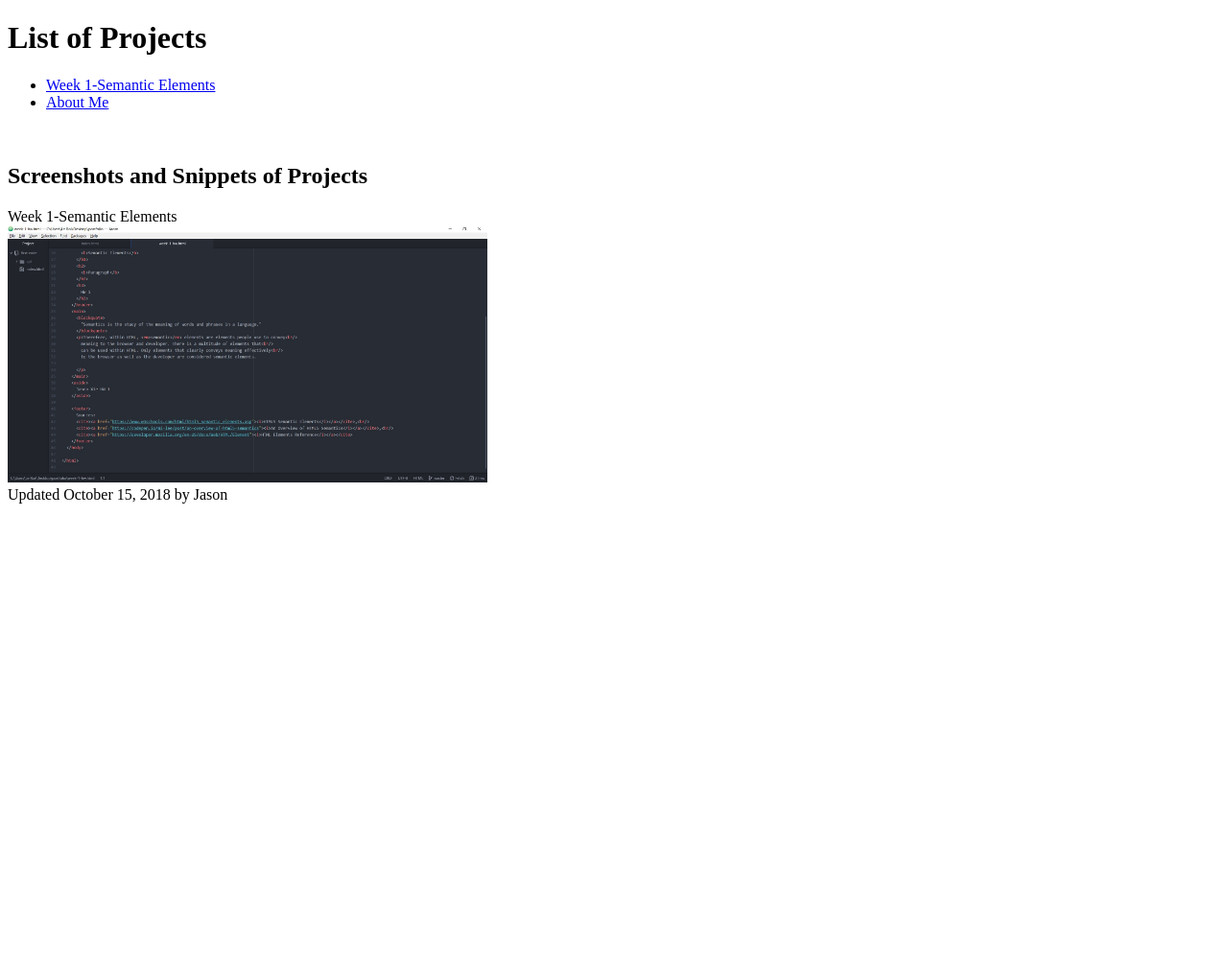
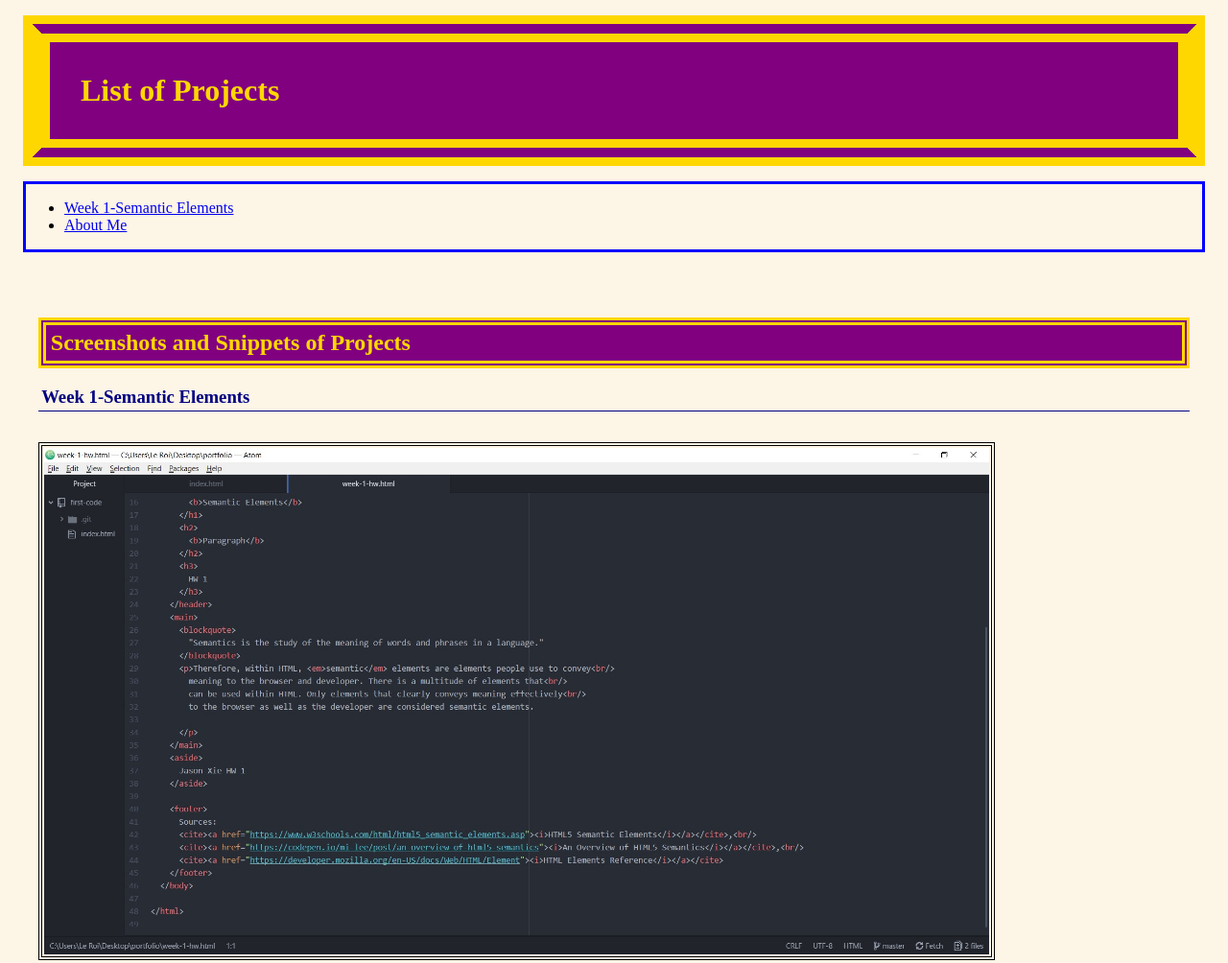
Before and after one commit to JayFro55/portfolio, a plain HTML site: page index.html in a window 1280 px wide. Shown: the top 1004 px of the page at 96% size. Before the commit the page ends 800 px from the top, so only its background shows below. Drawn offline with Linux system fonts and the light colour scheme.

Commit message:
Final Week 3 HW changes

```diff
--- a/index.html
+++ b/index.html
@@ -3,6 +3,8 @@
   <head>
     <meta charset ="utf-8">
     <title>Portfolio</title>
+    <link rel="stylesheet" type="text/css"
+    href="styles/stylesheet.css">
   </head>
   <body>
     <header>
@@ -16,8 +18,10 @@
     </nav>
     <article>
       <br/>
+      <br/>
       <h2>Screenshots and Snippets of Projects</h2>
-      Week 1-Semantic Elements<br/><img src="images/week-1-hw.jpg" alt="Week 1 HW Screenshot" width="500">
+      <h3>Week 1-Semantic Elements</h3>
+      <img src="images/week-1-hw.jpg" alt="Week 1 HW Screenshot" width="500">
     </article>
     <footer>
       Updated October 15, 2018 by Jason
--- a/styles/stylesheet.css
+++ b/styles/stylesheet.css
@@ -0,0 +1,58 @@
+body{
+  background-color: oldlace;
+}
+h1{
+  color: gold;
+  /*border-style: groove;*/
+  /*border: 15px groove rebeccapurple;*/
+  border-top: double;
+  border-right: solid;
+  border-left: solid;
+  border-bottom: double;
+  border-color: gold;
+  border-width: 1.8rem;
+  padding: 2rem;
+  margin: 1rem;
+  background-color: purple;
+}
+nav{
+  border-color: blue;
+  border-style: solid;
+  margin: 1rem;
+}
+h2{
+  color: gold;
+  background-color: purple;
+  border-style: double;
+  border-width: .5rem;
+  padding: .3rem;
+  margin: 1rem;
+  border-color: gold;
+}
+h3{
+  color: navy;
+  border-bottom: solid;
+  border-width: .1rem;
+  padding: .2rem;
+  margin: 1rem;
+}
+article{
+  color: rebeccapurple;
+  margin: 1rem;
+}
+img {
+  border-style: double;
+  width: 80%;
+  border-width: .3rem;
+  border-color: black;
+  margin: 1rem;
+  padding: .1rem;
+}
+footer{
+  border-style: solid;
+  border-color: black;
+  border-width: .1rem;
+  margin: 1rem;
+  padding: .1rem;
+  font-family: arial;
+}
```
